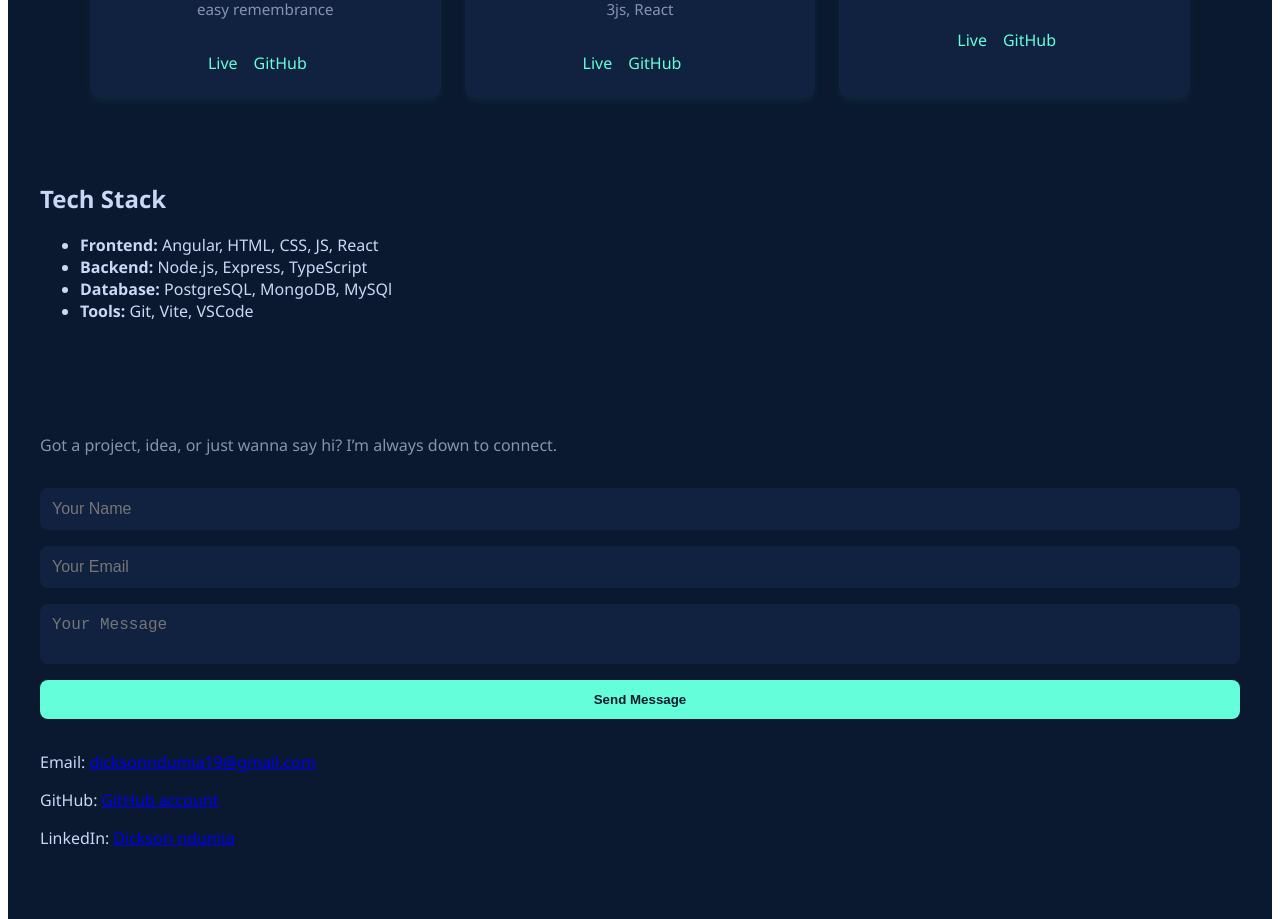
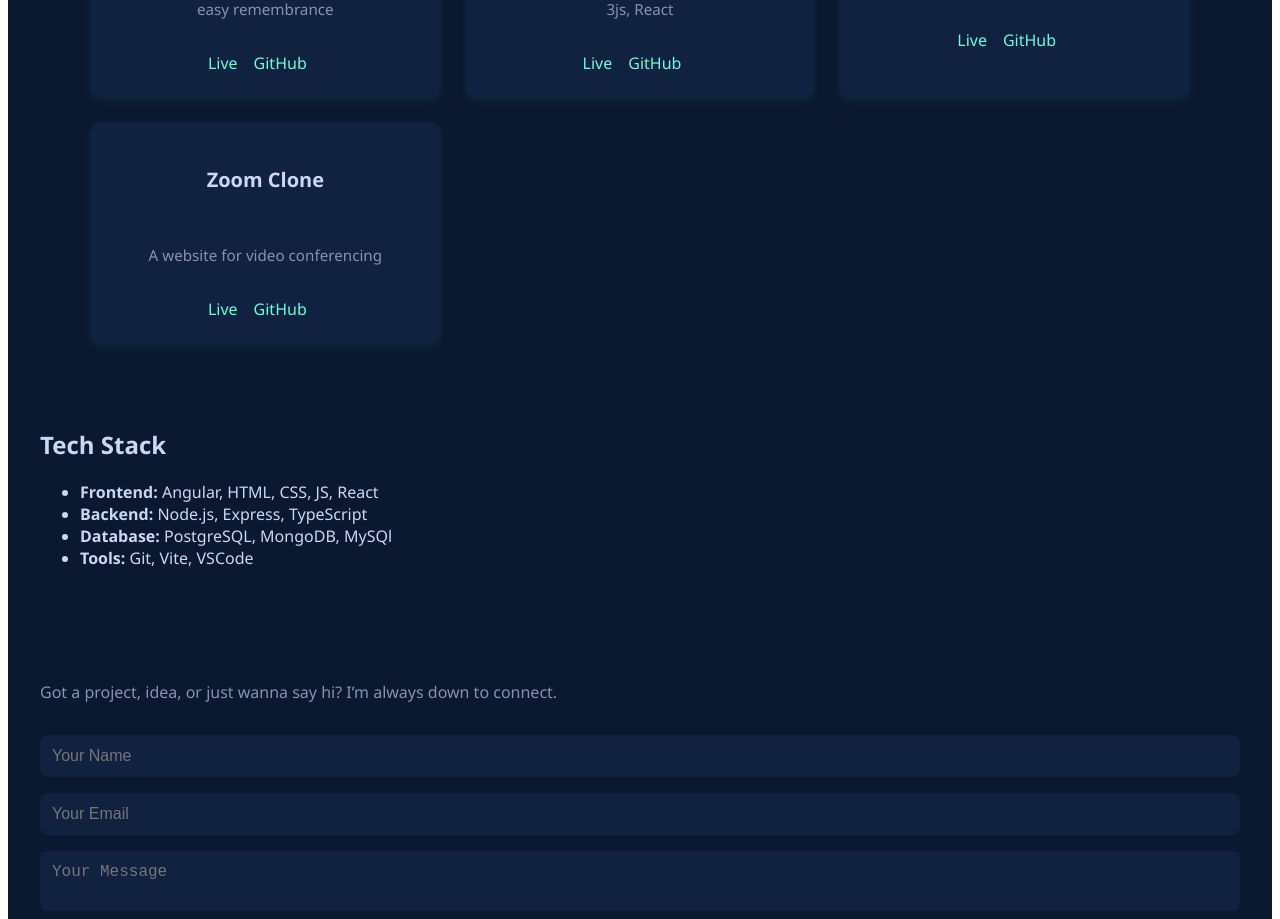
Before and after one commit to DICKSON39/portifolio, an Angular app: page / in a window 1280 px wide. Shown: the part 2000-2919 px from the top of the page. Built offline with nearby package versions, Linux system fonts and the light colour scheme.

Commit message:
Add Zoom Clone project card to projects list

```diff
--- a/src/app/components/projects/projects.component.html
+++ b/src/app/components/projects/projects.component.html
@@ -84,6 +84,14 @@
           <a href="https://github.com/DICKSON39/campus-connect.git" target="_blank">GitHub</a>
         </div>
       </div>
+      <div class="project-card">
+        <h3>Zoom Clone</h3>
+        <p>A website for video conferencing </p>
+        <div class="project-links">
+          <a href="https://zoom-clone-psi-nine.vercel.app/" target="_blank">Live</a>
+          <a href="https://github.com/DICKSON39/zoom-clone.git" target="_blank">GitHub</a>
+        </div>
+      </div>
 
 
 
```
